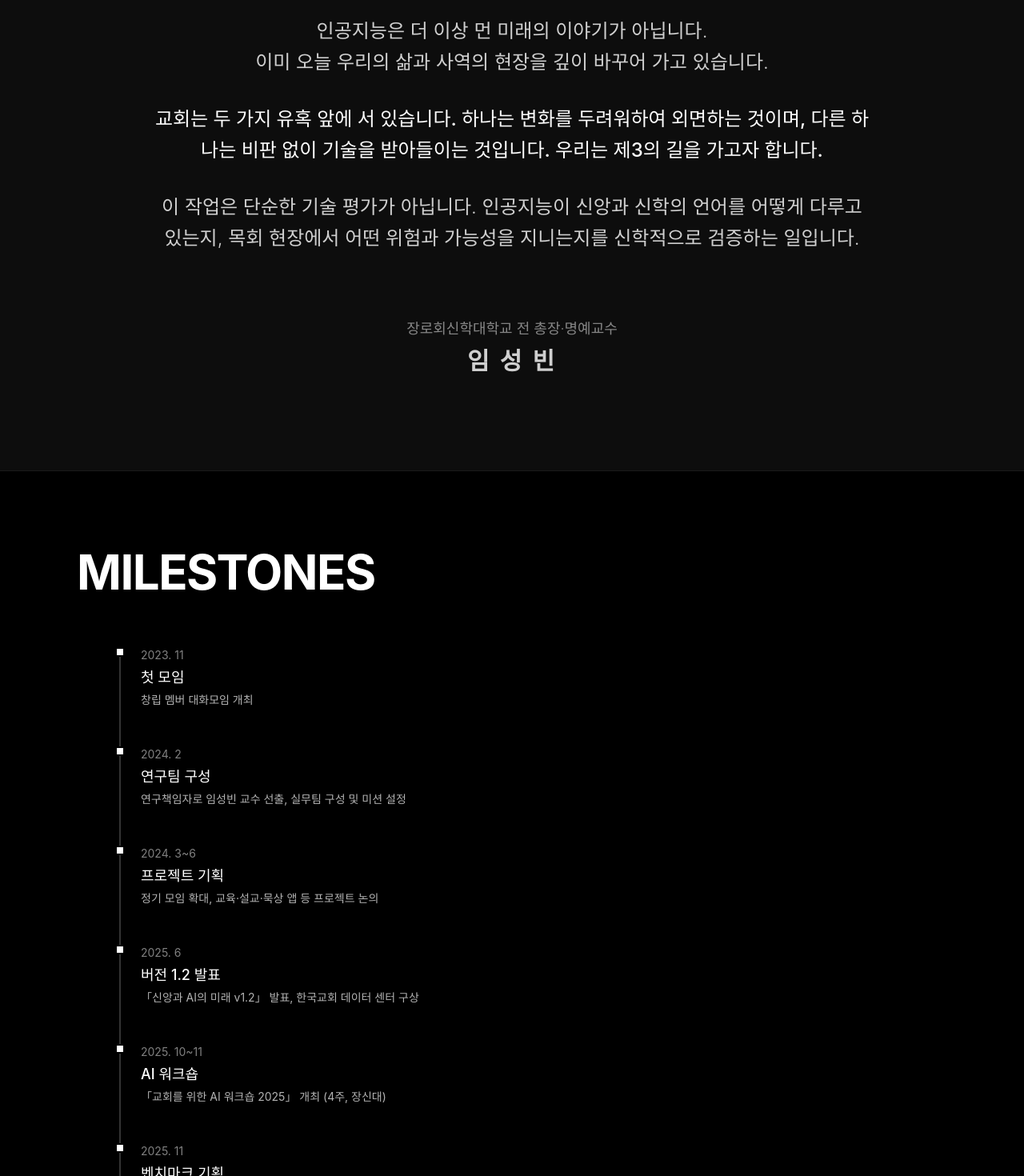
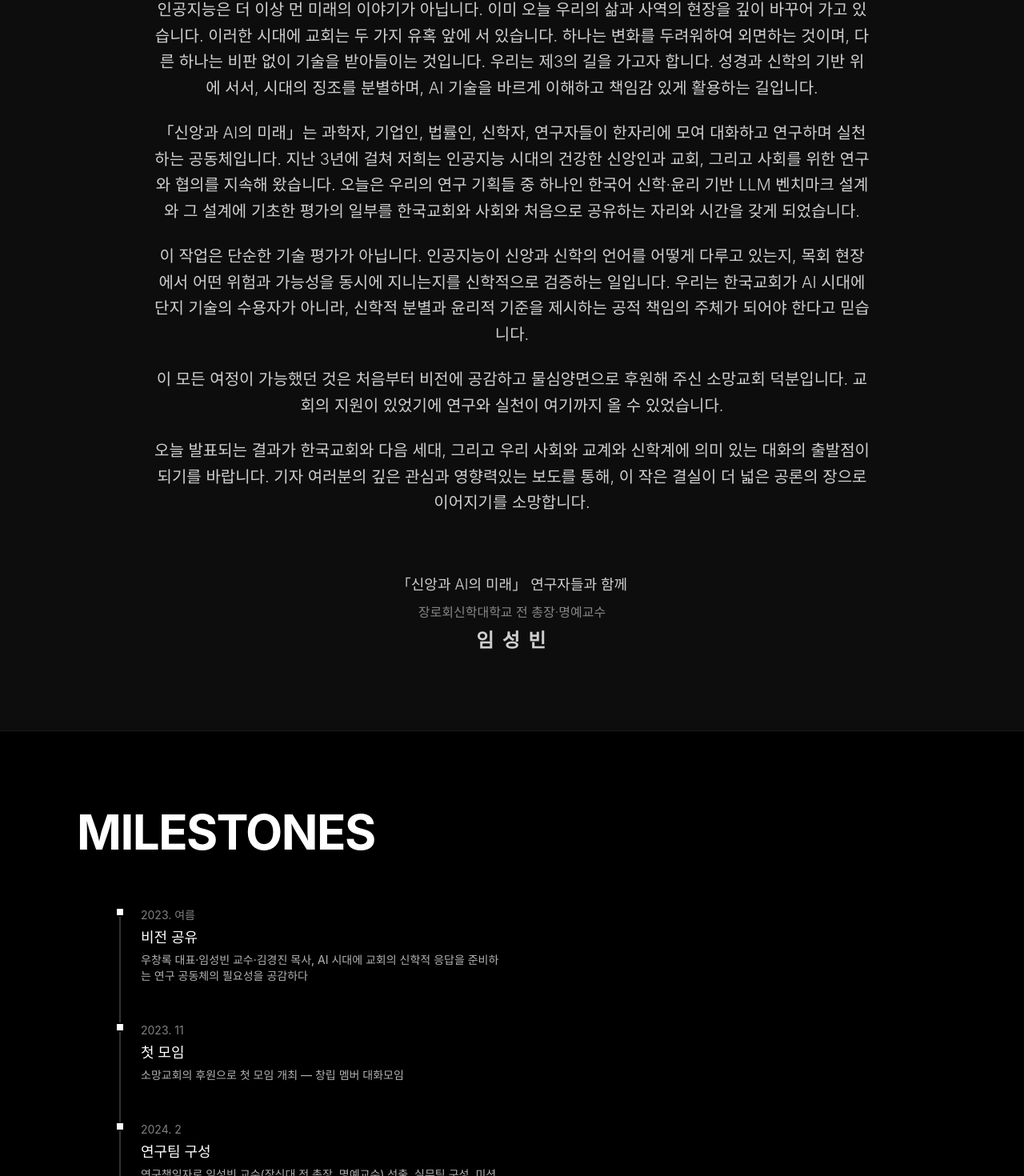
Before and after one commit to dev-whitecrow/f-ai-th, a React (Vite) app: page / in a window 1280 px wide. Shown: the part 1812-3282 px from the top of the page at 80% size. Built offline with nearby package versions, Linux system fonts and the light colour scheme.

Commit message:
fix: 내용 수정 - 수정 사항 반영 - HDI 점수 수정 반영

```diff
--- a/src/app/App.tsx
+++ b/src/app/App.tsx
@@ -36,6 +36,16 @@ const benchmarkProviders = [
     ]
   },
   {
+    id: 'xai',
+    name: 'xAI',
+    score: 83.69,
+    color: '#FFFFFF',
+    models: [
+      { name: 'Grok 4.2 Fast', score: 85.45 },
+      { name: 'Grok 4.2 Expert', score: 79.67 },
+    ]
+  },
+  {
     id: 'upstage',
     name: 'Upstage',
     score: 82.67,
@@ -44,28 +54,23 @@ const benchmarkProviders = [
       { name: 'Solar Pro 3 Reasoning', score: 86.45 },
       { name: 'Solar Pro 3', score: 78.90 },
     ]
-  },
-  {
-    id: 'xai',
-    name: 'xAI',
-    score: 82.56,
-    color: '#FFFFFF',
-    models: [
-      { name: 'Grok 4.2 Fast', score: 85.45 },
-      { name: 'Grok 4.2 Expert', score: 79.67 },
-    ]
   }
 ];
 
 const timelineEvents = [
-  { year: '2023. 11', event: '첫 모임', description: '창립 멤버 대화모임 개최' },
-  { year: '2024. 2', event: '연구팀 구성', description: '연구책임자로 임성빈 교수 선출, 실무팀 구성 및 미션 설정' },
-  { year: '2024. 3~6', event: '프로젝트 기획', description: '정기 모임 확대, 교육·설교·묵상 앱 등 프로젝트 논의' },
-  { year: '2025. 6', event: '버전 1.2 발표', description: '「신앙과 AI의 미래 v1.2」 발표, 한국교회 데이터 센터 구상' },
+  { year: '2023. 여름', event: '비전 공유', description: '우창록 대표·임성빈 교수·김경진 목사, AI 시대에 교회의 신학적 응답을 준비하는 연구 공동체의 필요성을 공감하다' },
+  { year: '2023. 11', event: '첫 모임', description: '소망교회의 후원으로 첫 모임 개최 — 창립 멤버 대화모임' },
+  { year: '2024. 2', event: '연구팀 구성', description: '연구책임자로 임성빈 교수(장신대 전 총장, 명예교수) 선출, 실무팀 구성, 미션·목표·프로젝트 설정' },
+  { year: '2024. 3~6', event: '정기 모임', description: '정기 모임 확대 (3차~5차), 교육·설교·묵상 앱 등 프로젝트 논의' },
+  { year: '2025. 6', event: '모임 재개', description: '모임 재개, 「신앙과 AI의 미래 v1.2」 발표, 한국교회 데이터 센터 구상' },
+  { year: '2025. 8', event: '워크숍 확정', description: 'AI 워크숍 최종안 확정' },
+  { year: '2025. 9', event: '벤치마크 설계', description: 'LLM 벤치마크 설계(안) 공유' },
   { year: '2025. 10~11', event: 'AI 워크숍', description: '「교회를 위한 AI 워크숍 2025」 개최 (4주, 장신대)' },
   { year: '2025. 11', event: '벤치마크 기획', description: 'LLM 벤치마크 실무회의, 파일럿 설계 확정' },
+  { year: '2026. 2', event: '세부기획 공유', description: '2026년 2월에 세부 기획안 발표 후 프로젝트 착수' },
   { year: '2026. 4', event: '데이터 수집 완료', description: '벤치마크 수집·채점 완료 (10개 모델 × 20문항 × 400개 응답)' },
-  { year: '2026. 5', event: '결과 공개', description: '벤치마크 결과 분석 보고서 발표 및 기자간담회' },
+  { year: '2026. 5. 8', event: '보고서 발표', description: '벤치마크 결과 분석 보고서 발표 (HDI 전체 평균 88.53점)' },
+  { year: '2026. 5. 28', event: '기자간담회', description: '기자간담회 — 벤치마크 결과 공개 발표 (예정)' },
 ];
 
 const rubricData = [
@@ -117,7 +122,7 @@ const teamMembers = [
   { name: '이재열', role: '서울대학교 사회학과 교수' },
   { name: '임성빈', role: '장로회신학대학교 전 총장 / 현 명예교수' },
   { name: '정대경', role: '연세대학교 연합신학대학원 교수' },
-  { name: '조성실', role: '장로회신학대학교 교수' },
+  { name: '조성실', role: '장로회신학대학교 교육혁신처 교수' },
   { name: '최융지', role: '화이트크로우 대표' },
   { name: '최인설', role: '(주)퐁 CTO' },
   { name: '최진호', role: '에모리대학교 컴퓨터과학과 교수 / Emory NLP Research Lab' },
@@ -392,20 +397,28 @@ export default function App() {
             whileInView={{ opacity: 1, y: 0 }}
             viewport={{ once: true }}
             transition={{ duration: 1 }}
-            className="space-y-8 text-xl md:text-2xl text-white/80 leading-relaxed font-light text-center"
+            className="space-y-6 text-lg md:text-xl text-white/80 leading-relaxed font-light text-center"
           >
             <p>
-              인공지능은 더 이상 먼 미래의 이야기가 아닙니다.<br />이미 오늘 우리의 삶과 사역의 현장을 깊이 바꾸어 가고 있습니다.
-            </p>
-            <p className="text-white font-medium">
-              교회는 두 가지 유혹 앞에 서 있습니다. 하나는 변화를 두려워하여 외면하는 것이며, 다른 하나는 비판 없이 기술을 받아들이는 것입니다. 우리는 제3의 길을 가고자 합니다.
+              인공지능은 더 이상 먼 미래의 이야기가 아닙니다. 이미 오늘 우리의 삶과 사역의 현장을 깊이 바꾸어 가고 있습니다.
+              이러한 시대에 교회는 두 가지 유혹 앞에 서 있습니다. 하나는 변화를 두려워하여 외면하는 것이며, 다른 하나는 비판 없이 기술을 받아들이는 것입니다. 우리는 제3의 길을 가고자 합니다. 성경과 신학의 기반 위에 서서, 시대의 징조를 분별하며, AI 기술을 바르게 이해하고 책임감 있게 활용하는 길입니다.
             </p>
             <p>
-              이 작업은 단순한 기술 평가가 아닙니다. 인공지능이 신앙과 신학의 언어를 어떻게 다루고 있는지, 목회 현장에서 어떤 위험과 가능성을 지니는지를 신학적으로 검증하는 일입니다.
+              「신앙과 AI의 미래」는 과학자, 기업인, 법률인, 신학자, 연구자들이 한자리에 모여 대화하고 연구하며 실천하는 공동체입니다. 지난 3년에 걸쳐 저희는 인공지능 시대의 건강한 신앙인과 교회, 그리고 사회를 위한 연구와 협의를 지속해 왔습니다. 오늘은 우리의 연구 기획들 중 하나인 한국어 신학·윤리 기반 LLM 벤치마크 설계와 그 설계에 기초한 평가의 일부를 한국교회와 사회와 처음으로 공유하는 자리와 시간을 갖게 되었습니다.
             </p>
-            <div className="pt-12">
-              <p className="text-lg text-white/50">장로회신학대학교 전 총장·명예교수</p>
-              <p className="text-3xl font-bold mt-2 tracking-widest">임 성 빈</p>
+            <p>
+              이 작업은 단순한 기술 평가가 아닙니다. 인공지능이 신앙과 신학의 언어를 어떻게 다루고 있는지, 목회 현장에서 어떤 위험과 가능성을 동시에 지니는지를 신학적으로 검증하는 일입니다. 우리는 한국교회가 AI 시대에 단지 기술의 수용자가 아니라, 신학적 분별과 윤리적 기준을 제시하는 공적 책임의 주체가 되어야 한다고 믿습니다.
+            </p>
+            <p>
+              이 모든 여정이 가능했던 것은 처음부터 비전에 공감하고 물심양면으로 후원해 주신 소망교회 덕분입니다. 교회의 지원이 있었기에 연구와 실천이 여기까지 올 수 있었습니다.
+            </p>
+            <p>
+              오늘 발표되는 결과가 한국교회와 다음 세대, 그리고 우리 사회와 교계와 신학계에 의미 있는 대화의 출발점이 되기를 바랍니다. 기자 여러분의 깊은 관심과 영향력있는 보도를 통해, 이 작은 결실이 더 넓은 공론의 장으로 이어지기를 소망합니다.
+            </p>
+            <div className="pt-12 text-center">
+              <p className="text-lg text-white/80 mb-2">「신앙과 AI의 미래」 연구자들과 함께</p>
+              <p className="text-base text-white/50">장로회신학대학교 전 총장·명예교수</p>
+              <p className="text-2xl font-bold mt-2 tracking-widest">임 성 빈</p>
             </div>
           </motion.div>
         </div>
@@ -447,7 +460,7 @@ export default function App() {
             <div className="flex items-center gap-4 mb-12">
               <div className="w-24 text-white text-right font-medium shrink-0">전체 평균</div>
               <div className="flex-1 relative h-14 bg-white/5 flex items-center justify-end px-6 border border-white/20">
-                <span className="font-bold text-white text-2xl tracking-widest">HDI 88.30</span>
+                <span className="font-bold text-white text-2xl tracking-widest">HDI 88.53</span>
               </div>
             </div>
 
```
